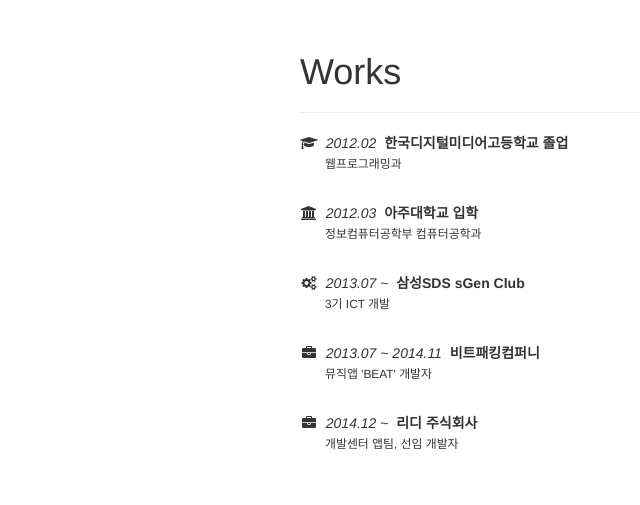
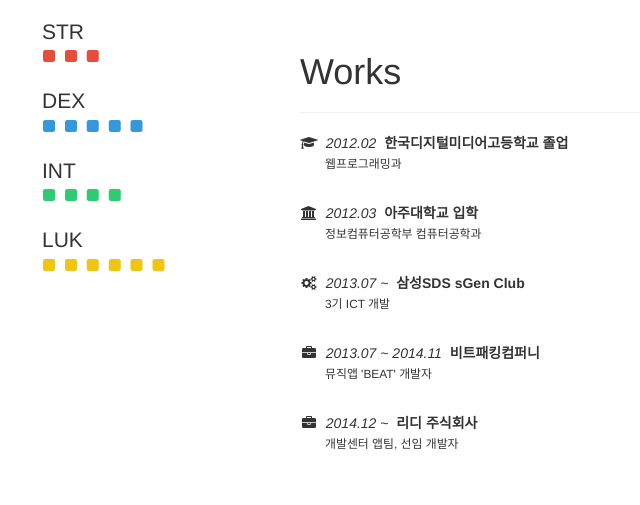
Before and after one commit to minsoopark/minsoopark.github.io, a plain HTML site: page index.html in a window 1280 px wide. Shown: the part 253-758 px from the top of the page, without its empty margins (0-640 px from the left). Drawn offline with nearby package versions, Linux system fonts and the light colour scheme.

Commit message:
add my status points

```diff
--- a/css/base.css
+++ b/css/base.css
@@ -50,6 +50,10 @@ ul {
   vertical-align: middle;
 }
 
+.about-list {
+  padding-right: 25px;
+}
+
 .about-row {
   color: #666;
   line-height: 1.8;
--- a/css/style.css
+++ b/css/style.css
@@ -8,7 +8,34 @@
 }
 
 .wrapper-profile-image {
+  position: fixed;
   float: left;
+}
+
+.wrapper-stats {
+  margin-top: 30px;
+}
+
+.stat-item-name {
+  display: table-cell;
+  padding-top: 10px;
+  padding-left: 2px;
+}
+
+.stat-strength {
+  color: #e74c3c;
+}
+
+.stat-dexterity {
+  color: #3498db;
+}
+
+.stat-intelligence {
+  color: #2ecc71;
+}
+
+.stat-luck {
+  color: #f1c40f;
 }
 
 .img-blurred-background {
--- a/css/style_mobile.css
+++ b/css/style_mobile.css
@@ -8,6 +8,10 @@
   background-color: rgba(255, 255, 255, 0.9);
   opacity: 0;
   border-bottom: 1px solid rgba(0, 0, 0, 0.08);
+}
+
+.wrapper-stats {
+  display: none;
 }
 
 .social-item {
@@ -57,7 +61,3 @@
 .activity-list {
   padding-right: 25px;
 }
-
-.about-list {
-  padding-right: 25px;
-}
--- a/index.html
+++ b/index.html
@@ -25,6 +25,46 @@
       <div class="wrapper-profile-image">
         <div class="img-blurred-background"></div>
         <img src="assets/profile.jpg" class="img-circle img-profile">
+        <div class="wrapper-stats">
+          <p class="stat-item">
+            <span class="lead stat-item-name">STR</span>
+            <span class="stat-strength">
+              <i class="fa fa-square fa-fw"></i>
+              <i class="fa fa-square fa-fw"></i>
+              <i class="fa fa-square fa-fw"></i>
+            </span>
+          </p>
+          <p class="stat-item">
+            <span class="lead stat-item-name">DEX</span>
+            <span class="stat-dexterity">
+              <i class="fa fa-square fa-fw"></i>
+              <i class="fa fa-square fa-fw"></i>
+              <i class="fa fa-square fa-fw"></i>
+              <i class="fa fa-square fa-fw"></i>
+              <i class="fa fa-square fa-fw"></i>
+            </span>
+          </p>
+          <p class="stat-item">
+            <span class="lead stat-item-name">INT</span>
+            <span class="stat-intelligence">
+              <i class="fa fa-square fa-fw"></i>
+              <i class="fa fa-square fa-fw"></i>
+              <i class="fa fa-square fa-fw"></i>
+              <i class="fa fa-square fa-fw"></i>
+            </span>
+          </p>
+          <p class="stat-item">
+            <span class="lead stat-item-name">LUK</span>
+            <span class="stat-luck">
+              <i class="fa fa-square fa-fw"></i>
+              <i class="fa fa-square fa-fw"></i>
+              <i class="fa fa-square fa-fw"></i>
+              <i class="fa fa-square fa-fw"></i>
+              <i class="fa fa-square fa-fw"></i>
+              <i class="fa fa-square fa-fw"></i>
+            </span>
+          </p>
+        </div>
       </div>
       <div class="wrapper-info">
         <div class="info-section info-profile">
```
